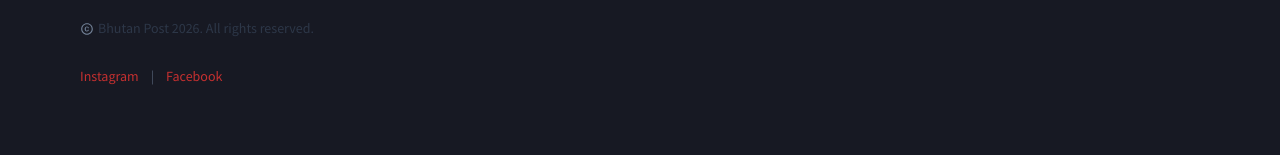
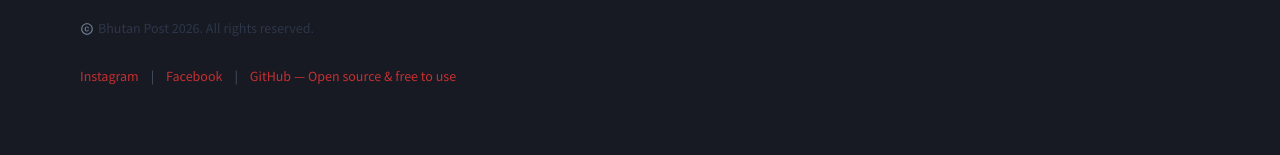
Before and after one commit to BackSuit/BhutanPost, a Next.js app: page / in a window 1280 px wide. Shown: the part 555-710 px from the top of the page. Built offline with nearby package versions, Linux system fonts and the light colour scheme; no server answers; a web font is replaced by a local one.

Commit message:
add github link

```diff
--- a/contents/site-settings.json
+++ b/contents/site-settings.json
@@ -4,7 +4,8 @@
   "logo_text": "Bhutan Post",
   "tagline": "Your Trusted Source for Bhutan News & Stories",
   "instagram_account": "bhutanpost",
-  "twitter_account": "@bhutanpost",
+  "twitter_account": "",
+  "github_url": "https://github.com/BackSuit/BhutanPost",
   "facebook_account": "bhutanpost",
   "base_url": "https://bhutanpost.com",
   "site_keywords": [
--- a/src/components/sections/footer.js
+++ b/src/components/sections/footer.js
@@ -371,6 +371,22 @@ export default function Footer() {
             >
               Facebook
             </ChakraLink>
+            {config.github_url && config.github_url.trim() !== "" && (
+              <>
+                <Text color="gray.600">|</Text>
+                <ChakraLink
+                  href={`/redirect?url=${config.github_url}`}
+                  aria-label={`${siteName} GitHub`}
+                  isExternal
+                  rel="noopener"
+                  cursor="pointer"
+                  fontWeight="500"
+                  _hover={{ textDecoration: "underline", color: "white" }}
+                >
+                  GitHub — Open source & free to use
+                </ChakraLink>
+              </>
+            )}
           </HStack>
         </VStack>
 
```
